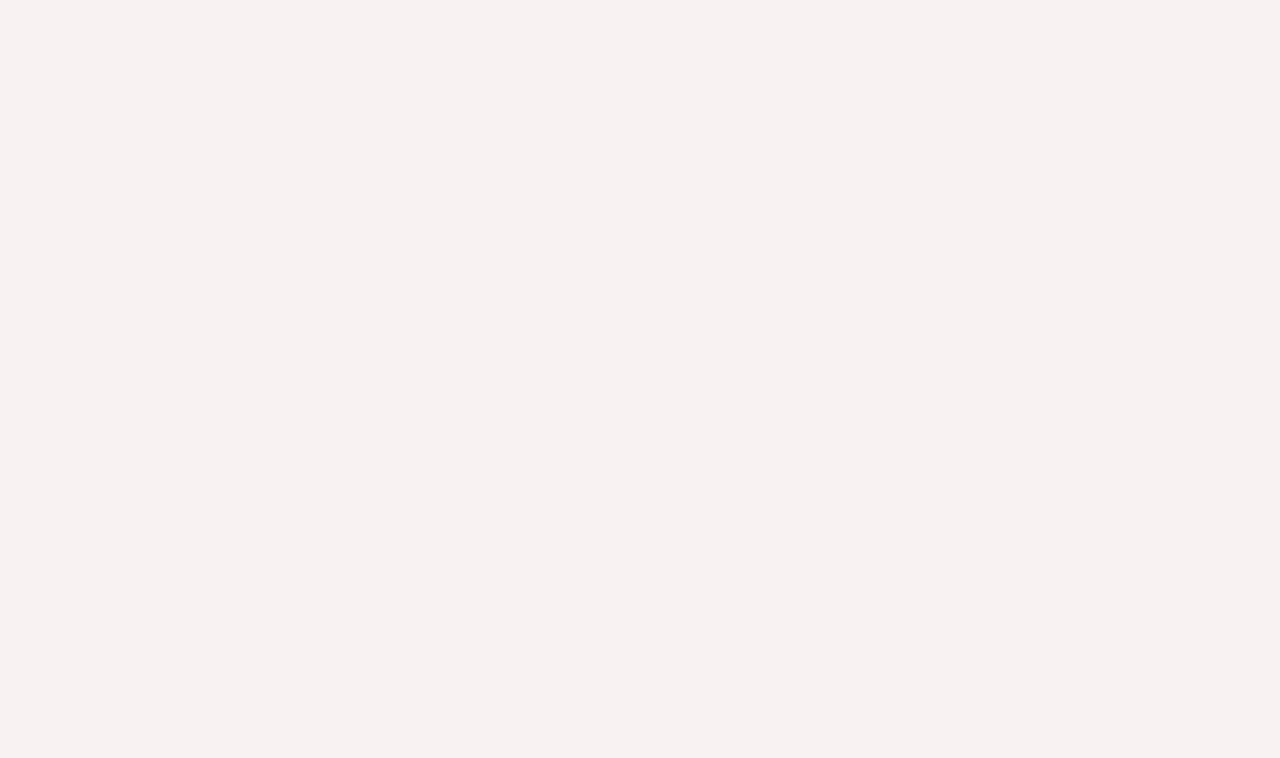
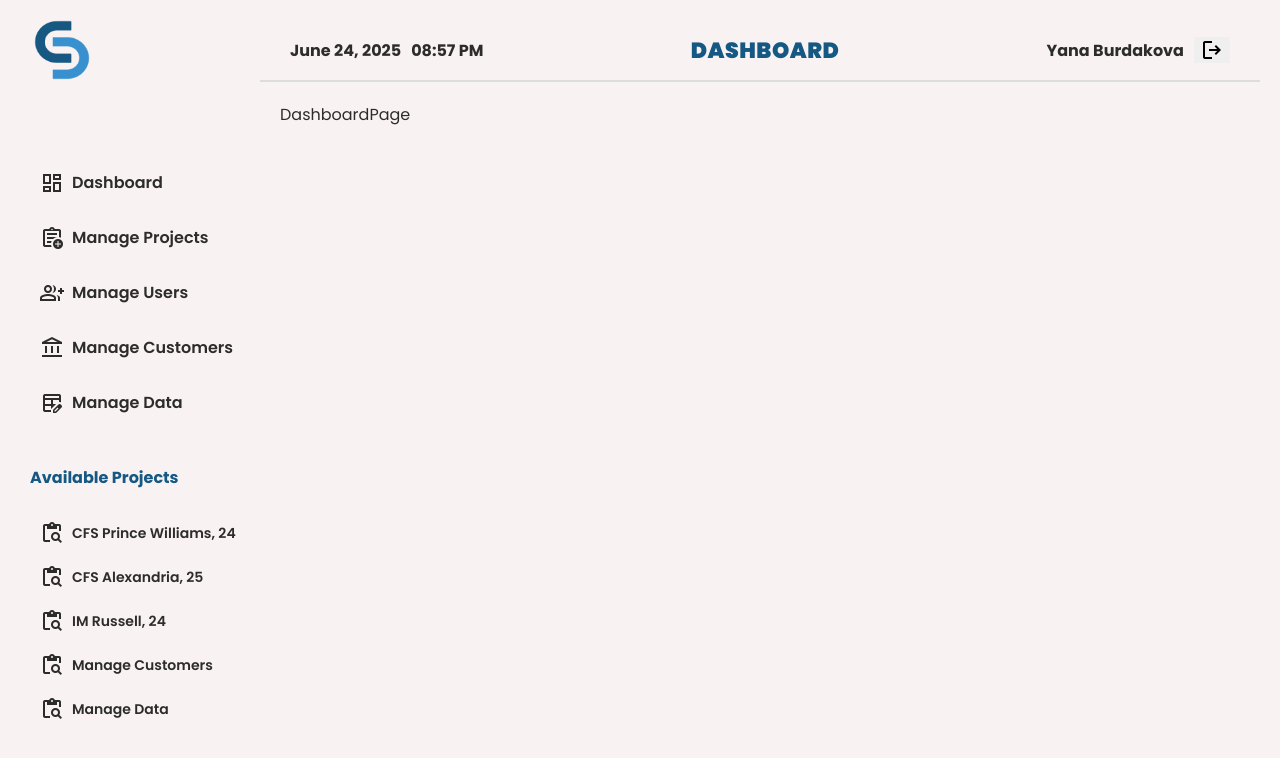
Before and after one commit to yburdakova/ccsmanagement, a React (Vite) app in the folder frontend/: page /dashboard in a window 1280 px wide. Before the commit this address had no page. Shown: the top 758 px of the page. Built offline with nearby package versions, Linux system fonts and the light colour scheme.

Commit message:
feat: implement MainLayput sidebar, header and dashboard routing

```diff
--- a/frontend/index.html
+++ b/frontend/index.html
@@ -3,7 +3,7 @@
   <head>
     <meta charset="UTF-8" />
     <link rel="icon" type="image/svg+xml" href="/favicon.ico" />
-    <link href="https://fonts.googleapis.com/css2?family=Poppins:wght@400;500;600;700&display=swap" rel="stylesheet">
+    <link href="https://fonts.googleapis.com/css2?family=Poppins:wght@400;500;600;700;800;900&display=swap" rel="stylesheet">
     <link href="https://fonts.googleapis.com/css2?family=Material+Symbols+Outlined" rel="stylesheet" />
     <meta name="viewport" content="width=device-width, initial-scale=1.0" />
     <title>CCS Project Manager</title>
--- a/frontend/src/App.css
+++ /dev/null
@@ -1,6 +0,0 @@
-#root {
-  max-width: 1280px;
-  margin: 0 auto;
-  padding: 2rem;
-  text-align: center;
-}
--- a/frontend/src/AppRouter.tsx
+++ b/frontend/src/AppRouter.tsx
@@ -1,9 +1,10 @@
-import { BrowserRouter, Routes, Route } from 'react-router-dom';
+import { BrowserRouter, Routes, Route, Navigate } from 'react-router-dom';
 import DashboardPage from './pages/DashboardPage/DashboardPage';
 import ProjectsPage from './pages/ProjectsPage/ProjectsPage';
 import UsersPage from './pages/UsersPage/UsersPage';
 import CustomersPage from './pages/CustomersPage/CustomersPage';
 import LoginPage from './pages/LoginPage/LoginPage';
+import MainLayout from './layouts/MainLayout/MainLayout';
 
 
 const AppRouter = () => {
@@ -11,10 +12,14 @@ const AppRouter = () => {
     <BrowserRouter>
       <Routes>
         <Route path="/" element={<LoginPage />} />
-        <Route path="/" element={<DashboardPage />} />
-        <Route path="/projects" element={<ProjectsPage />} />
-        <Route path="/users" element={<UsersPage />} />
-        <Route path="/customers" element={<CustomersPage />} />
+
+        <Route path="/" element={<MainLayout />}>
+          <Route path="dashboard" element={<DashboardPage />} />
+          <Route path="projects" element={<ProjectsPage />} />
+           <Route path="customers" element={<CustomersPage />} />
+          <Route path="users" element={<UsersPage />} />
+          <Route index element={<Navigate to="dashboard" replace />} />
+        </Route>
       </Routes>
     </BrowserRouter>
   );
--- a/frontend/src/index.css
+++ b/frontend/src/index.css
@@ -6,6 +6,10 @@
   --font-color: #2D2C2C;
   --accent-color: #155883;
   --primary-color: #4292f3;
+}
+#root {
+  min-width: 100%;
+  display: flex;
 }
 
 body {
--- /dev/null
+++ b/frontend/src/layouts/MainLayout/MainLayout.css
@@ -0,0 +1,110 @@
+.layout {
+  display: flex;
+  height: 100vh;
+  min-width: 100%;
+  font-family: 'Poppins', sans-serif;
+}
+
+.sidebar {
+  width: 220px;
+  display: flex;
+  flex-direction: column;
+  justify-content: space-between;
+  padding: 0 10px;
+}
+
+.logo {
+  display: flex;
+  justify-content: left;
+}
+
+.logo img {
+  width: 60px;
+  height: auto;
+}
+
+.navBox{
+    height: 100%;
+    margin-top: 80px;
+}
+
+.nav {
+  display: flex;
+  flex-direction: column;
+  gap: 10px;
+}
+
+.navItem {
+  padding: 10px;
+  font-weight: 600;
+  border-radius: 8px;
+  cursor: pointer;
+  display: flex;
+  align-items: center;
+  gap: 8px;
+  transition: transform 0.2s ease;
+}
+
+.navItem:hover {
+  background-color: #C4DFF3;
+   color: var(--accent-color);
+}
+
+.navItem span {
+  transition: transform 0.2s ease;
+}
+
+.navItem:hover span{
+ transform: scale(1.15);
+}
+
+.projectList{
+    margin-top: 40px;
+    font-size: 14px;
+}
+.projectList h4{
+    font-size: 16px;
+    color: var(--accent-color)
+}
+
+.main {
+  flex: 1;
+  display: flex;
+  flex-direction: column;
+}
+
+.header {
+  display: flex;
+  justify-content: space-between;
+  align-items: center;
+  padding: 10px 30px;
+  height: 40px;
+  border-bottom: 2px solid #ddd;
+  font-weight: bold;
+}
+
+.timeBox, .userBox{
+    display: flex;
+    gap: 10px;
+    display: flex;
+    justify-content: center;
+    align-items: center;
+}
+.logoutBtn{
+    border: none;
+}
+.logoutBtn:hover{
+   color: var(--primary-color)
+}
+.pageTitle {
+  font-weight: 900;
+  color: var(--accent-color);
+  letter-spacing: 0.5px;
+  font-size: 22px;
+}
+
+.content {
+  flex: 1;
+  padding: 20px;
+  overflow-y: auto;
+}
--- /dev/null
+++ b/frontend/src/layouts/MainLayout/MainLayout.tsx
@@ -0,0 +1,92 @@
+import { useEffect, useState } from 'react';
+import { Outlet, useLocation } from 'react-router-dom';
+import Logo from '../../assets/Logo.png';
+import './MainLayout.css';
+
+const MainLayout = () => {
+  const location = useLocation();
+  const [time, setTime] = useState(new Date());
+
+  const userName = 'Yana Burdakova'; // временно
+
+  useEffect(() => {
+    const interval = setInterval(() => setTime(new Date()), 1000);
+    return () => clearInterval(interval);
+  }, []);
+
+  const getPageTitle = () => {
+    switch (location.pathname) {
+      case '/dashboard':
+        return 'Dashboard';
+      case '/projects':
+        return 'Manage Projects';
+      case '/users':
+        return 'Manage Users';
+      default:
+        return '';
+    }
+  };
+
+  const logout = () => {
+    console.log('Login button clicked');
+  }
+
+  const formatDate = (date: Date) =>
+    date.toLocaleDateString('en-US', { year: 'numeric', month: 'long', day: 'numeric' });
+
+  const formatTime = (date: Date) =>
+    date.toLocaleTimeString('en-US', { hour: '2-digit', minute: '2-digit' });
+
+  return (
+    <div className="layout">
+      <aside className="sidebar">
+         <div className="logo">
+          <img src={Logo} alt="Logo" />
+        </div>
+        <div className="navBox">
+            <nav className="nav">
+                <div className="navItem"><span className="gg-icon">dashboard</span> Dashboard</div>
+                <div className="navItem"><span className="gg-icon">assignment_add</span> Manage Projects</div>
+                <div className="navItem"><span className="gg-icon">group_add</span> Manage Users</div>
+                <div className="navItem"><span className="gg-icon">account_balance</span> Manage Customers</div>
+                <div className="navItem"><span className="gg-icon">table_edit</span> Manage Data</div>
+            </nav>
+            <div className="projectList">
+                <h4>Available Projects</h4>
+                <div className="navItem"><span className="gg-icon">content_paste_search</span> CFS Prince Williams, 24</div>
+                <div className="navItem"><span className="gg-icon">content_paste_search</span> CFS Alexandria, 25</div>
+                <div className="navItem"><span className="gg-icon">content_paste_search</span>IM Russell, 24</div>
+                <div className="navItem"><span className="gg-icon">content_paste_search</span> Manage Customers</div>
+                <div className="navItem"><span className="gg-icon">content_paste_search</span> Manage Data</div>
+            </div>
+        </div>
+
+
+      </aside>
+
+      <main className="main">
+        <header className="header">
+            <div className="timeBox">
+                <div>{formatDate(time)}</div>
+                <div>{formatTime(time)}</div>
+            </div>
+
+          <div className="pageTitle">{getPageTitle().toUpperCase()}</div>
+          <div className="userBox">
+            <div className="userName">{userName}</div>
+            <button type="button" className="logoutBtn" onClick={logout}>
+                <span className="gg-icon">logout</span>
+          </button>
+          </div>
+
+        </header>
+
+        <section className="content">
+          <Outlet />
+        </section>
+      </main>
+    </div>
+  );
+};
+
+export default MainLayout;
```
Also changed, not shown: frontend/src/assets/Logo.png (added).
